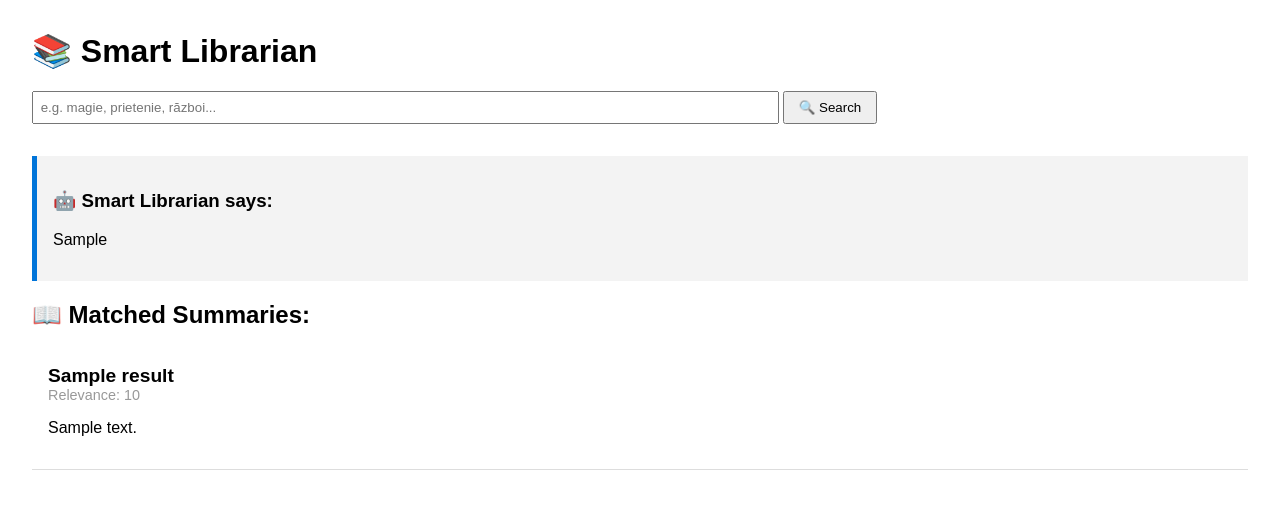
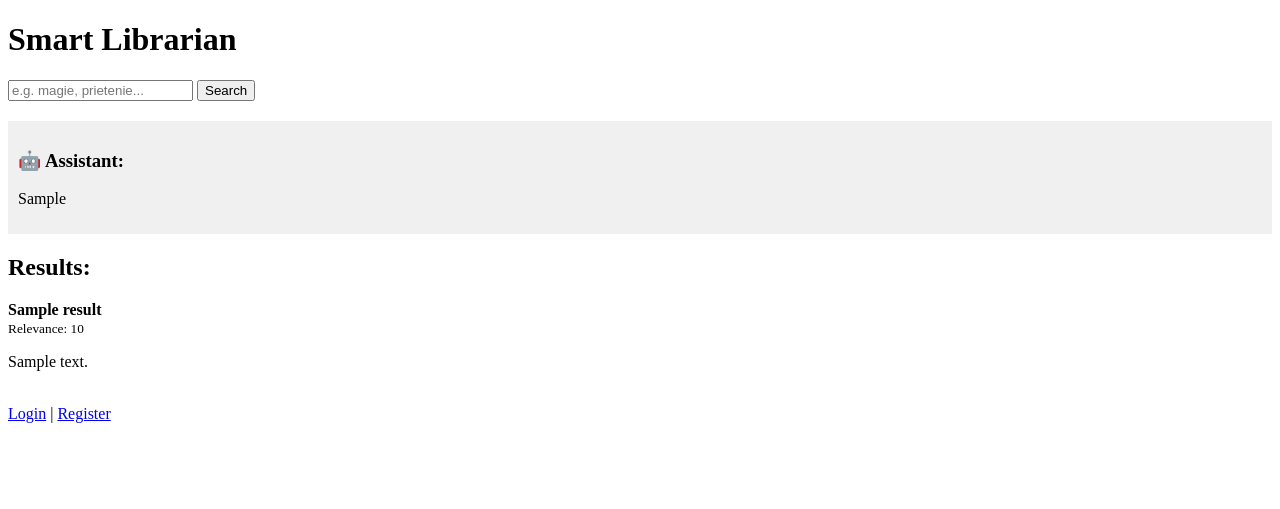
Before and after one commit to Andrei-Mihnea/LLM_Homework, a Flask app: template smart_librarian/templates/index.html in a window 1280 px wide. Shown: the top 509 px of the page. Run offline with Flask 3, Linux system fonts and the light colour scheme; the template is opened without the code that fills it: most values are stand-ins (such as "Sample title", 1, 10 or a date in 2020).

Commit message:
Modified index html and added auth.html for authentification

```diff
--- a/smart_librarian/templates/index.html
+++ b/smart_librarian/templates/index.html
@@ -1,46 +1,35 @@
+<!-- index.html -->
 <!DOCTYPE html>
 <html>
 <head>
     <title>Smart Librarian</title>
-    <style>
-        body { font-family: sans-serif; margin: 2em; }
-        input[type="text"] { width: 60%; padding: 0.5em; }
-        button { padding: 0.5em 1em; }
-        .result { margin-top: 1em; padding: 1em; border-bottom: 1px solid #ddd; }
-        .title { font-weight: bold; font-size: 1.2em; }
-        .score { color: #999; font-size: 0.9em; }
-        .chat-reply {
-            margin-top: 2em;
-            padding: 1em;
-            background-color: #f3f3f3;
-            border-left: 5px solid #0074d9;
-        }
-    </style>
 </head>
 <body>
-    <h1>📚 Smart Librarian</h1>
-
-    <form method="post">
-        <input type="text" name="query" placeholder="e.g. magie, prietenie, război..." value="{{ query }}" />
-        <button type="submit">🔍 Search</button>
+    <h1>Smart Librarian</h1>
+    <form action="/home/search" method="POST">
+        <input name="query" type="text" placeholder="e.g. magie, prietenie..." value="{{ query }}">
+        <button type="submit">Search</button>
     </form>
 
     {% if gpt_reply %}
-    <div class="chat-reply">
-        <h3>🤖 Smart Librarian says:</h3>
-        <p>{{ gpt_reply }}</p>
-    </div>
+        <div style="margin-top: 20px; background-color: #f0f0f0; padding: 10px;">
+            <h3>🤖 Assistant:</h3>
+            <p>{{ gpt_reply }}</p>
+        </div>
     {% endif %}
 
     {% if results %}
-        <h2>📖 Matched Summaries:</h2>
+        <h2>Results:</h2>
         {% for r in results %}
-        <div class="result">
-            <div class="title">{{ r.title }}</div>
-            <div class="score">Relevance: {{ r.score }}</div>
-            <p>{{ r.summary }}</p>
-        </div>
+            <div style="margin-bottom: 10px;">
+                <b>{{ r.title }}</b><br>
+                <small>Relevance: {{ r.score }}</small><br>
+                <p>{{ r.summary }}</p>
+            </div>
         {% endfor %}
     {% endif %}
+
+    <br>
+    <a href="/auth/login">Login</a> | <a href="/auth/register">Register</a>
 </body>
 </html>
```
Also changed, not shown: smart_librarian/templates/auth.html (added, +41 -0 lines).
